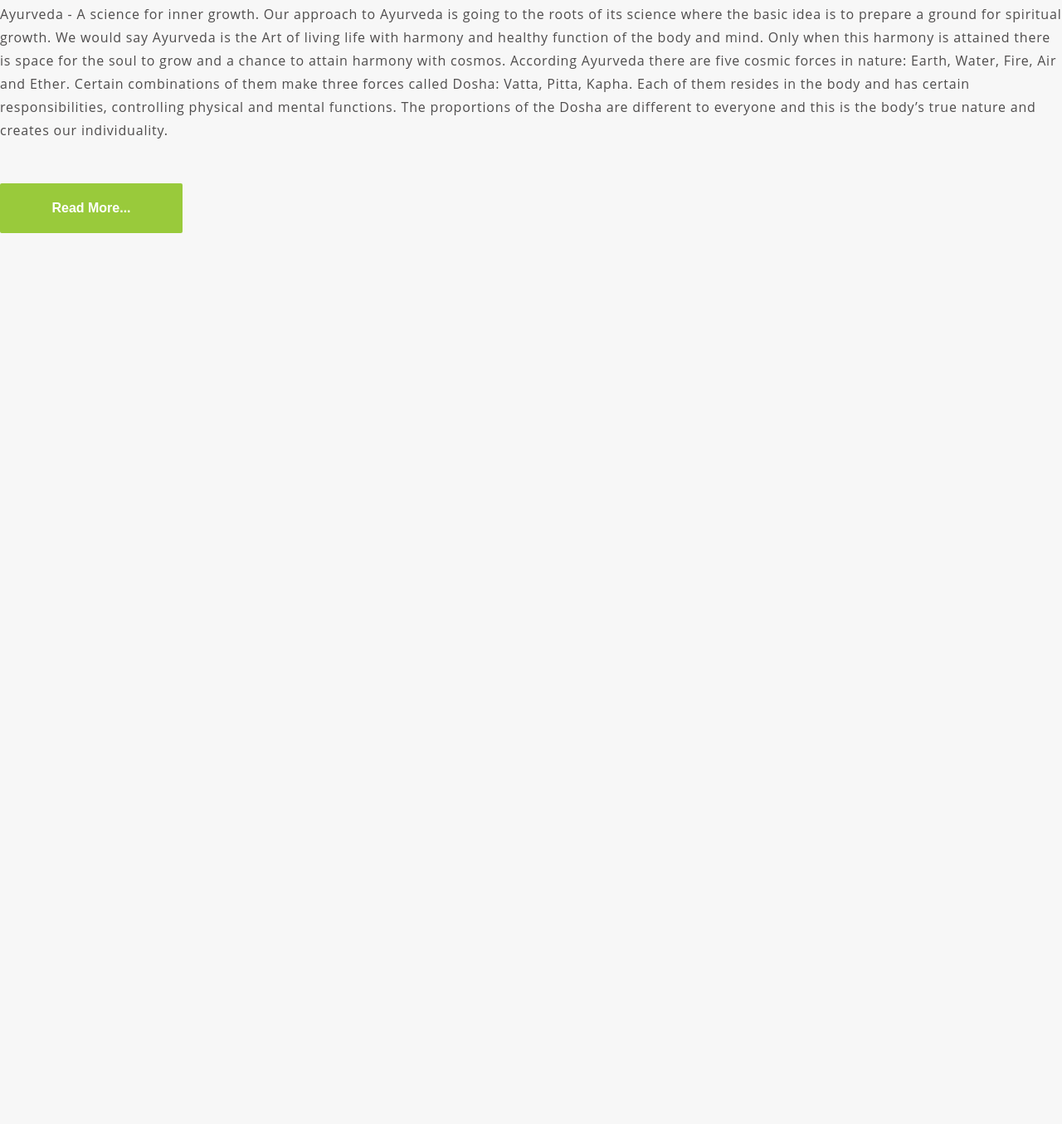
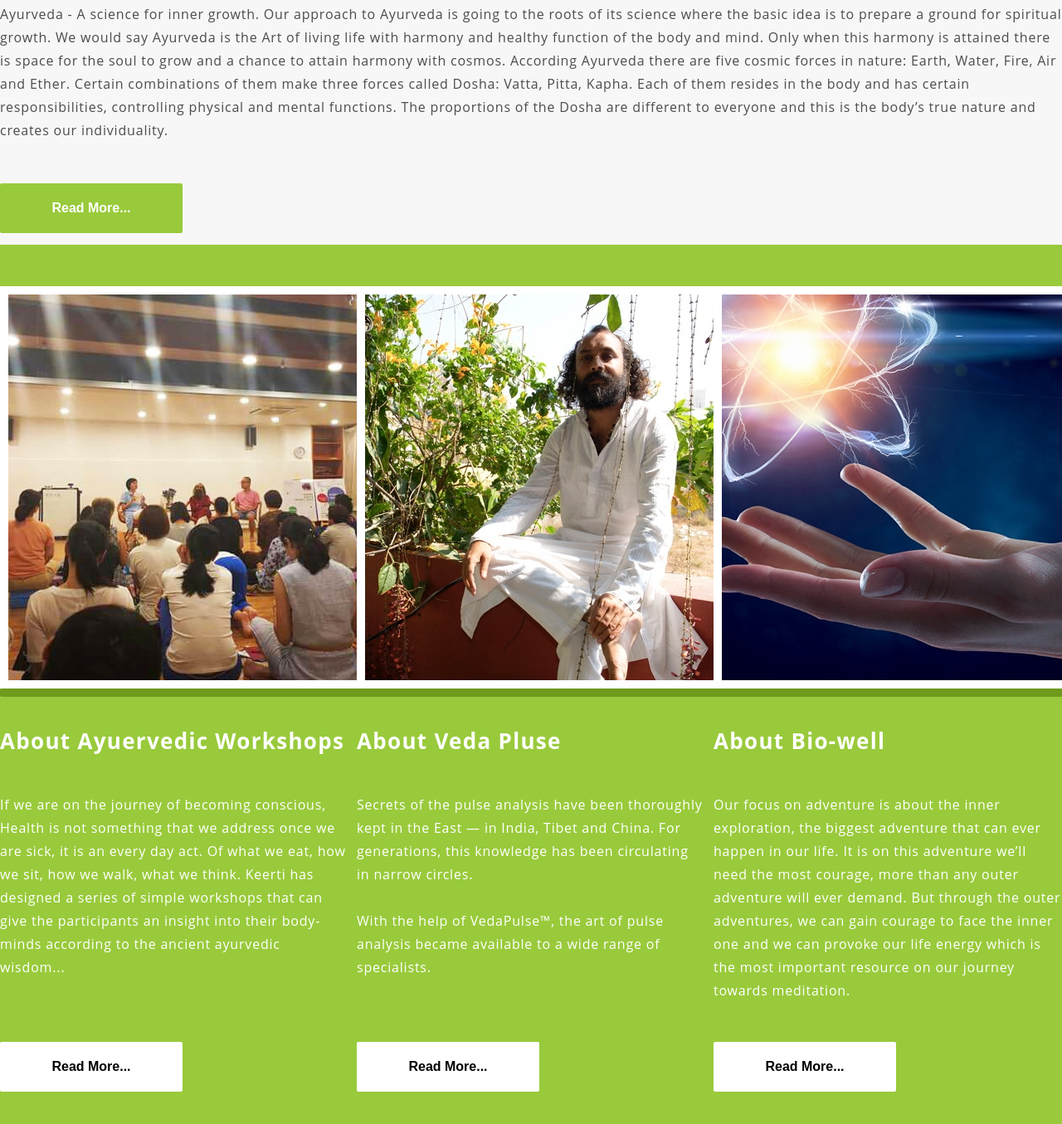
Before and after one commit to Swor71/Osho_web_project, a plain HTML site: page index.html in a window 1280 px wide. Shown: the part 2125-3480 px from the top of the page at 83% size. Before the commit the page ends 2406 px from the top, so only its background shows below. Drawn offline with Linux system fonts and the light colour scheme.

Commit message:
Add About section

```diff
--- a/index.html
+++ b/index.html
@@ -80,8 +80,48 @@
             Earth, Water, Fire, Air and Ether. Certain combinations of them make three forces called Dosha: Vatta, Pitta,
             Kapha. Each of them resides in the body and has certain responsibilities, controlling physical and mental functions.
             The proportions of the Dosha are different to everyone and this is the body’s true nature and creates our individuality.
-            </p>
+          </p>
           <button class="about-content-button">Read More...</button>
+        </div>
+      </div>
+    </div>
+  </section>
+  <section class="about-section container-fluid">
+    <div class="container">
+      <div class="about-section-content">
+        <div class="item1">
+          <div class="about-section-content-image">
+            <img src="./images/about-section-left.jpg" alt="Osho Workshops">
+          </div>
+          <h2>About Ayuervedic Workshops</h2>
+          <p>If we are on the journey of becoming conscious, Health is not something that we address once we are sick, it is
+            an every day act. Of what we eat, how we sit, how we walk, what we think. Keerti has designed a series of simple
+            workshops that can give the participants an insight into their body-minds according to the ancient ayurvedic
+            wisdom...
+          </p>
+          <button class="about-section-content-button">Read More...</button>
+        </div>
+        <div class="item2">
+          <div class="about-section-content-image">
+            <img src="./images/about-section-mid.jpg" alt="Veda Pulse">
+          </div>
+          <h2>About Veda Pluse</h2>
+          <p>Secrets of the pulse analysis have been thoroughly kept in the East — in India, Tibet and China. For generations,
+            this knowledge has been circulating in narrow circles.
+            <br>
+            <br>With the help of VedaPulse™, the art of pulse analysis became available to a wide range of specialists.</p>
+          <button class="about-section-content-button">Read More...</button>
+        </div>
+        <div class="item3">
+          <div class="about-section-content-image">
+            <img src="./images/about-section-right.jpg" alt="Bio-well">
+          </div>
+          <h2>About Bio-well</h2>
+          <p>Our focus on adventure is about the inner exploration, the biggest adventure that can ever happen in our life.
+            It is on this adventure we’ll need the most courage, more than any outer adventure will ever demand. But through
+            the outer adventures, we can gain courage to face the inner one and we can provoke our life energy which is the
+            most important resource on our journey towards meditation.</p>
+          <button class="about-section-content-button">Read More...</button>
         </div>
       </div>
     </div>
--- a/style.scss
+++ b/style.scss
@@ -161,6 +161,10 @@ $color-green-main: #99ca3b;
   line-height: 28px;
   border: none;
   cursor: pointer;
+  transition: 0.4s;
+  &:hover {
+    background-color: darken($bg-color, 10%);
+  }
 }
 
 @mixin barBottom($barColor, $barWidth) {
@@ -232,6 +236,7 @@ $color-green-main: #99ca3b;
 }
 
 .story {
+  height: 1700px;
   .story-content {
     height: 650px;
     position: relative;
@@ -303,3 +308,42 @@ $color-green-main: #99ca3b;
     }
   }
 }
+
+.about-section {
+  background-color: $color-green-main;
+  height: 1080px;
+  .about-section-content {
+    padding-top: 50px;
+    display: flex;
+    justify-content: space-between;
+
+    [class*='item'] {
+      width: 420px;
+      color: #ffffff;
+      .about-section-content-image {
+        border: 10px solid #fff;
+        width: 440px;
+        height: 485px;
+        position: relative;
+        @include barBottom(#709a1e, 440px);
+      }
+      h2 {
+        margin-top: 50px;
+        font-size: 26px;
+        font-weight: 700;
+        letter-spacing: 1.3px;
+      }
+      p {
+        margin-top: 50px;
+        font-size: 16px;
+        font-weight: 400;
+        line-height: 28px;
+        letter-spacing: 0.8px;
+        height: 300px;
+      }
+      .about-section-content-button {
+        @include button(#fff, #000);
+      }
+    }
+  }
+}
```
Also changed, not shown: css/style.css, images/about-section-left.jpg (added), images/about-section-mid.jpg (added), images/about-section-right.jpg (added), 1 other file.
